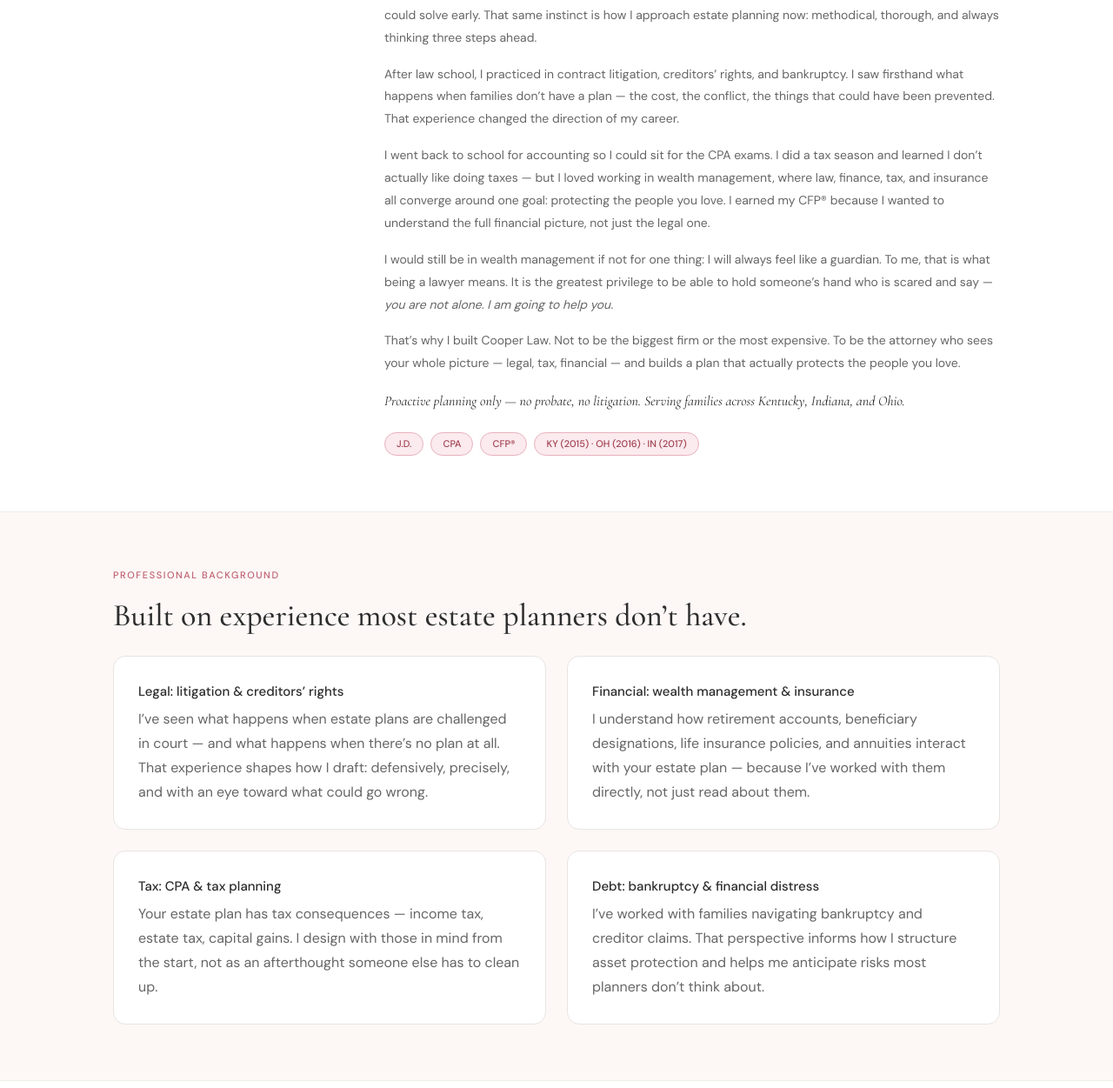
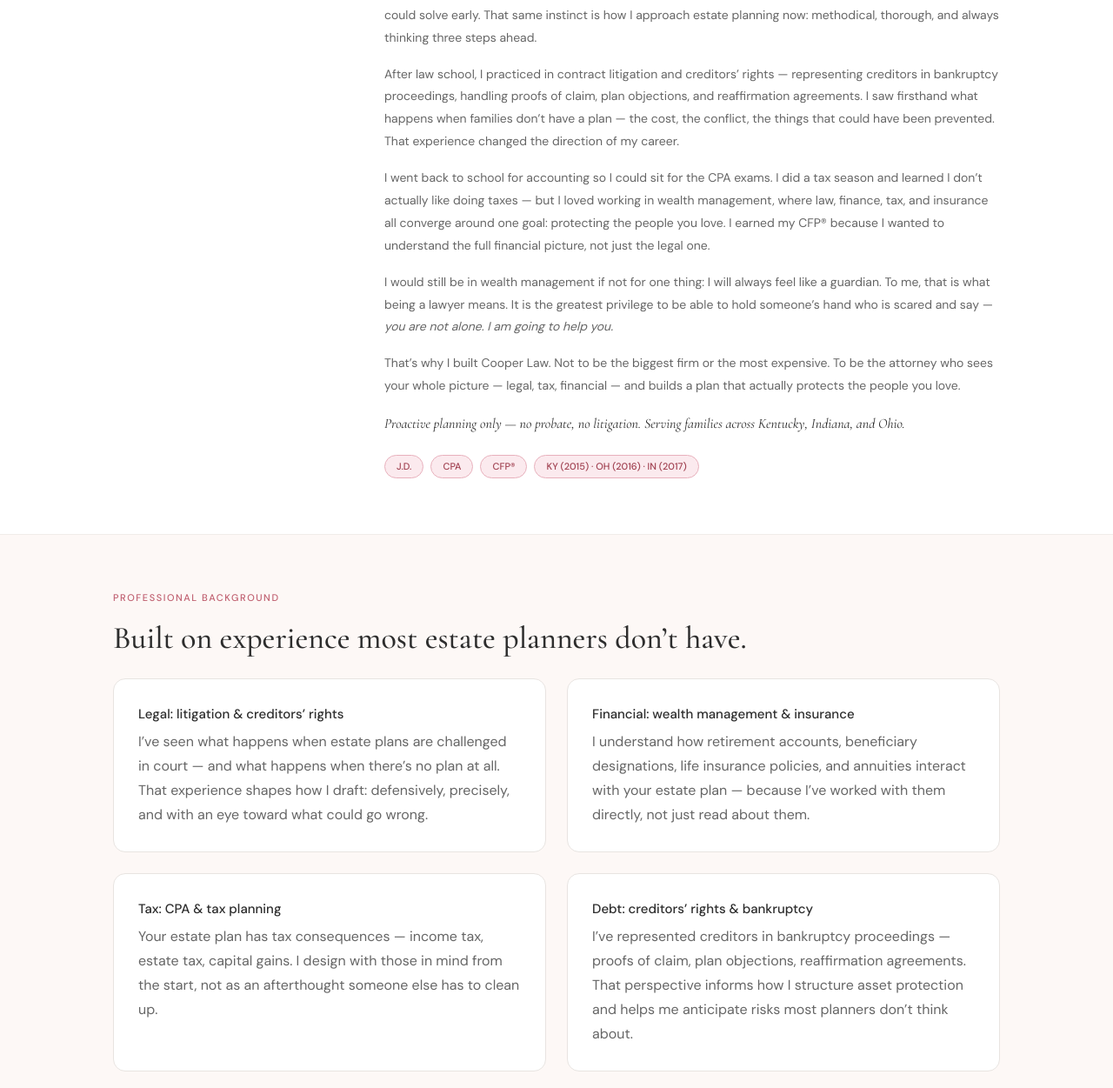
Before and after one commit to allisoncooperlaw/cooperlawky, a plain HTML site: page about.html in a window 1280 px wide. Shown: the part 509-1760 px from the top of the page at 87% size. Drawn offline with nearby package versions, Linux system fonts and the light colour scheme.

Commit message:
Refactor about.html for clarity and detail

```diff
--- a/about.html
+++ b/about.html
@@ -29,7 +29,7 @@
 
         <p>Before law school, I graduated summa cum laude from Western Kentucky University in 2012 with a degree in communications and a minor in psychology &mdash; in two years, because I am a compulsive planner. I mapped every course requirement against every semester&rsquo;s schedule until graduation turned into a logic puzzle I could solve early. That same instinct is how I approach estate planning now: methodical, thorough, and always thinking three steps ahead.</p>
 
-        <p>After law school, I practiced in contract litigation, creditors&rsquo; rights, and bankruptcy. I saw firsthand what happens when families don&rsquo;t have a plan &mdash; the cost, the conflict, the things that could have been prevented. That experience changed the direction of my career.</p>
+        <p>After law school, I practiced in contract litigation and creditors&rsquo; rights &mdash; representing creditors in bankruptcy proceedings, handling proofs of claim, plan objections, and reaffirmation agreements. I saw firsthand what happens when families don&rsquo;t have a plan &mdash; the cost, the conflict, the things that could have been prevented. That experience changed the direction of my career.</p>
 
         <p>I went back to school for accounting so I could sit for the CPA exams. I did a tax season and learned I don&rsquo;t actually like doing taxes &mdash; but I loved working in wealth management, where law, finance, tax, and insurance all converge around one goal: protecting the people you love. I earned my CFP&reg; because I wanted to understand the full financial picture, not just the legal one.</p>
 
@@ -70,8 +70,8 @@
         <p>Your estate plan has tax consequences &mdash; income tax, estate tax, capital gains. I design with those in mind from the start, not as an afterthought someone else has to clean up.</p>
       </div>
       <div class="card">
-        <h4>Debt: bankruptcy &amp; financial distress</h4>
-        <p>I&rsquo;ve worked with families navigating bankruptcy and creditor claims. That perspective informs how I structure asset protection and helps me anticipate risks most planners don&rsquo;t think about.</p>
+        <h4>Debt: creditors&rsquo; rights &amp; bankruptcy</h4>
+        <p>I&rsquo;ve represented creditors in bankruptcy proceedings &mdash; proofs of claim, plan objections, reaffirmation agreements. That perspective informs how I structure asset protection and helps me anticipate risks most planners don&rsquo;t think about.</p>
       </div>
     </div>
   </div>
```
